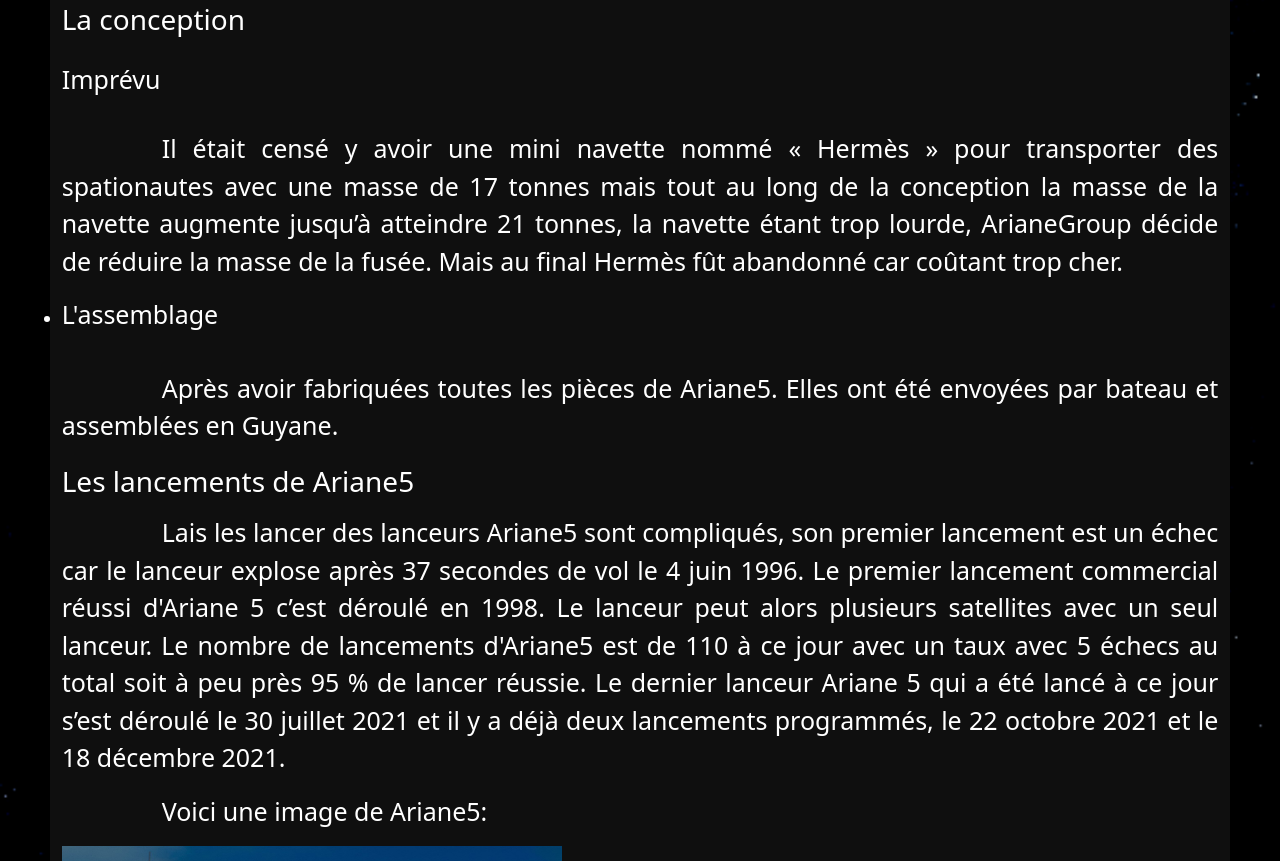
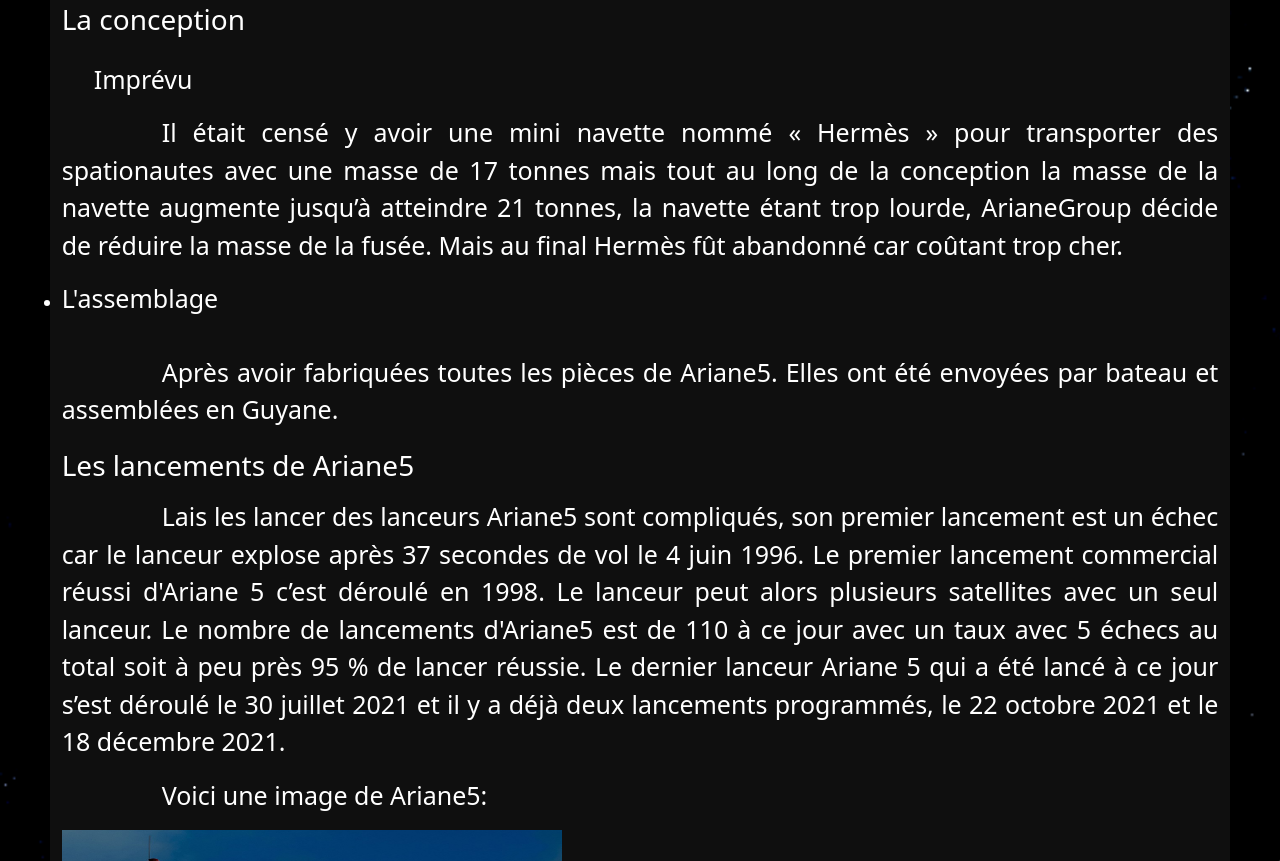
Before and after one commit to Rdany-iut90/ArianeGroup, a plain HTML site: page page1.html in a window 1280 px wide. Shown: the part 890-1751 px from the top of the page. Drawn offline with nearby package versions, Linux system fonts and the light colour scheme.

Commit message:
Update page1.html

```diff
--- a/page1.html
+++ b/page1.html
@@ -55,9 +55,10 @@
              </div>
               <div class="row">
                 <div class="pb-3 pt-3"><h3>La conception</h3></div>
-                 <ul>
-                   <div class="pl-1"><p>Imprévu</p></li></div>
+                 <div class="pl-1"><ul>
+                   <p>Imprévu</p></li>
                 </ul>
+               </div>
                 <div class="pl-4 alinea"><p>Il était censé y avoir une mini navette nommé « Hermès » pour transporter des spationautes avec une masse de 17 tonnes
                   mais tout au long de la conception la masse de la navette augmente jusqu’à atteindre 21 tonnes, la navette étant trop lourde, ArianeGroup
                   décide de réduire la masse de la fusée. Mais au final Hermès fût abandonné car coûtant trop cher.</p>
```
